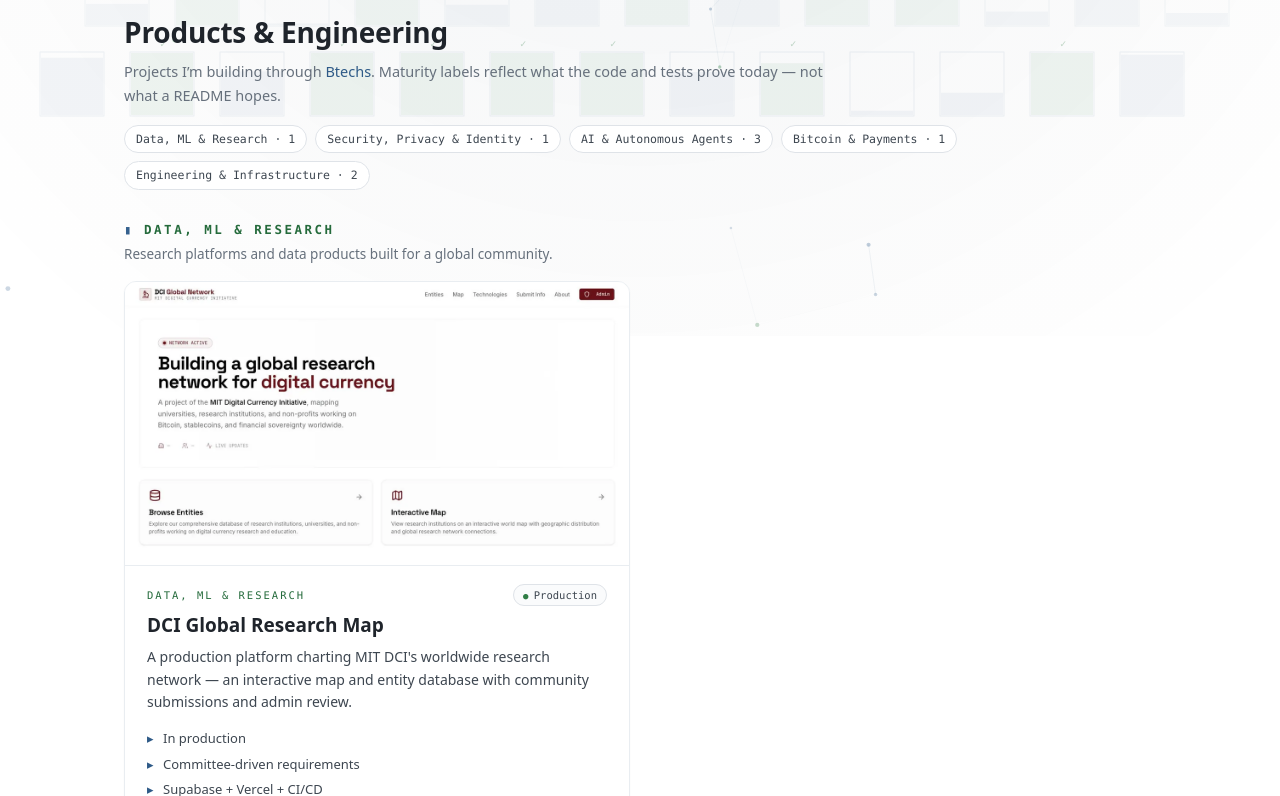
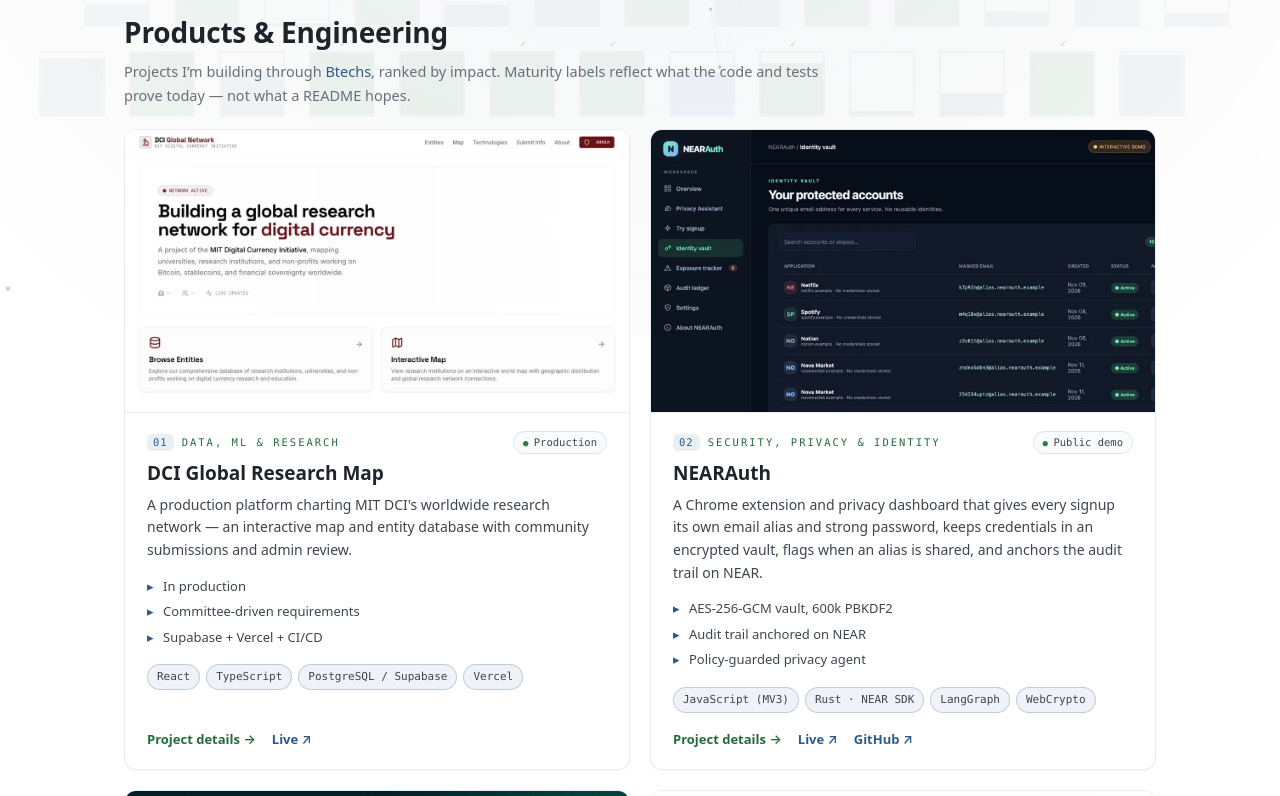
Before and after one commit to pauloes-btechs/portfolio, a Next.js app: page /portfolio in a window 1280 px wide. Shown: the part 464-1260 px from the top of the page. Built offline with nearby package versions, Linux system fonts and the light colour scheme.

Commit message:
Portfolio: one impact-ranked Btechs grid

```diff
--- a/app/portfolio/page.js
+++ b/app/portfolio/page.js
@@ -4,7 +4,7 @@ import Reveal from "../../components/Reveal";
 import SiteCard from "../../components/SiteCard";
 import ProjectCard from "../../components/ProjectCard";
 import { portfolio } from "../../lib/data";
-import { publishedProjects, projectsByCategory, countWord } from "../../lib/projects";
+import { publishedProjects, countWord } from "../../lib/projects";
 
 const totalSites = portfolio.groups.reduce((a, g) => a + g.sites.length, 0);
 const totalProjects = publishedProjects().length;
@@ -16,7 +16,7 @@ export const metadata = {
 };
 
 export default function PortfolioPage() {
-  const categories = projectsByCategory();
+  const ranked = publishedProjects();
   return (
     <>
       <ChainCanvas variant="portfolio" />
@@ -44,23 +44,12 @@ export default function PortfolioPage() {
           <h2 className="part-title" id="btechs-title">Products &amp; Engineering</h2>
           <p className="part-sub">
             Projects I&rsquo;m building through{" "}
-            <Link href="/roles/btechs">Btechs</Link>. Maturity labels reflect what the code
-            and tests prove today — not what a README hopes.
+            <Link href="/roles/btechs">Btechs</Link>, ranked by impact. Maturity labels reflect
+            what the code and tests prove today — not what a README hopes.
           </p>
-          <nav className="category-nav" aria-label="Project categories">
-            {categories.map((c) => (
-              <a href={`#${c.id}`} key={c.id}>{c.label} · {c.projects.length}</a>
-            ))}
-          </nav>
-          {categories.map((c) => (
-            <section className="category" id={c.id} key={c.id} aria-labelledby={`${c.id}-h`}>
-              <h3 id={`${c.id}-h`}>{c.label}</h3>
-              <p className="category-sub">{c.blurb}</p>
-              <Reveal className="project-grid">
-                {c.projects.map((p) => <ProjectCard p={p} key={p.slug} />)}
-              </Reveal>
-            </section>
-          ))}
+          <Reveal className="project-grid ranked">
+            {ranked.map((p, i) => <ProjectCard p={p} rank={i + 1} key={p.slug} />)}
+          </Reveal>
         </section>
 
         {/* Part 2 — Digital Platforms & Professional Work (unchanged groups) */}
```
